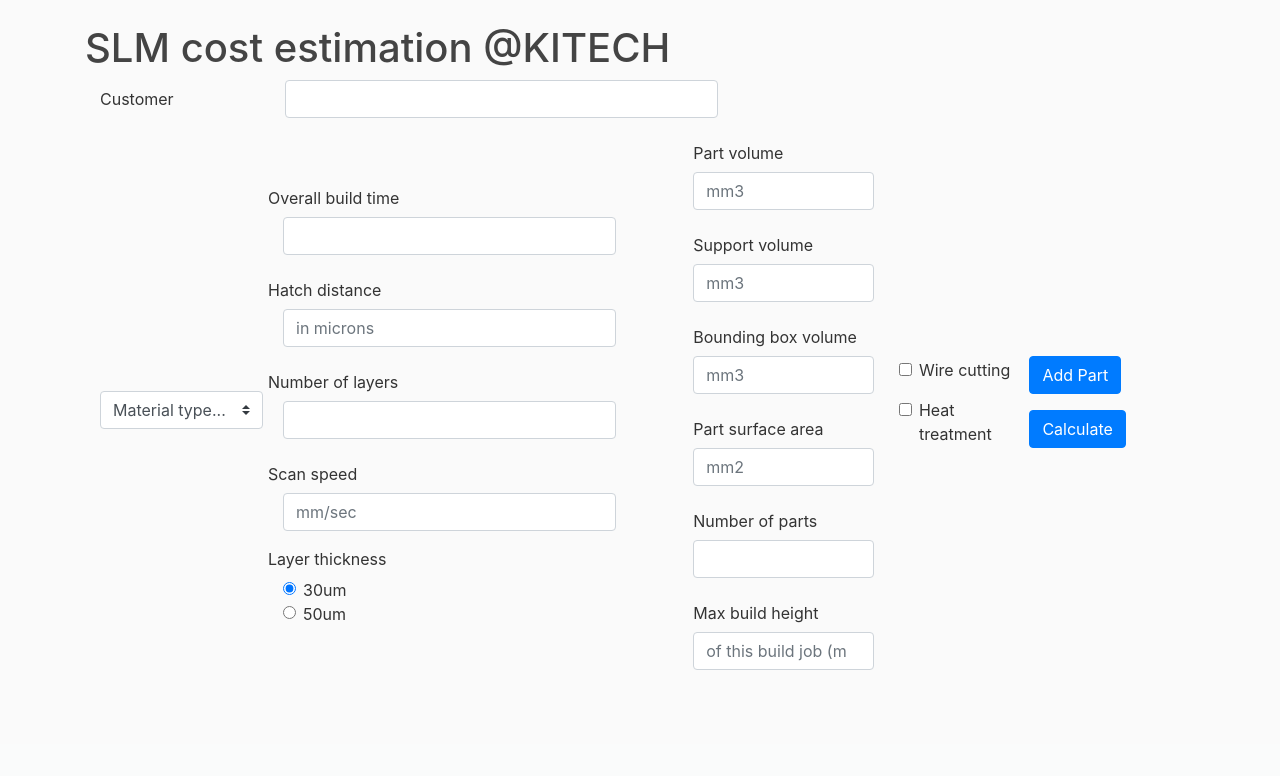
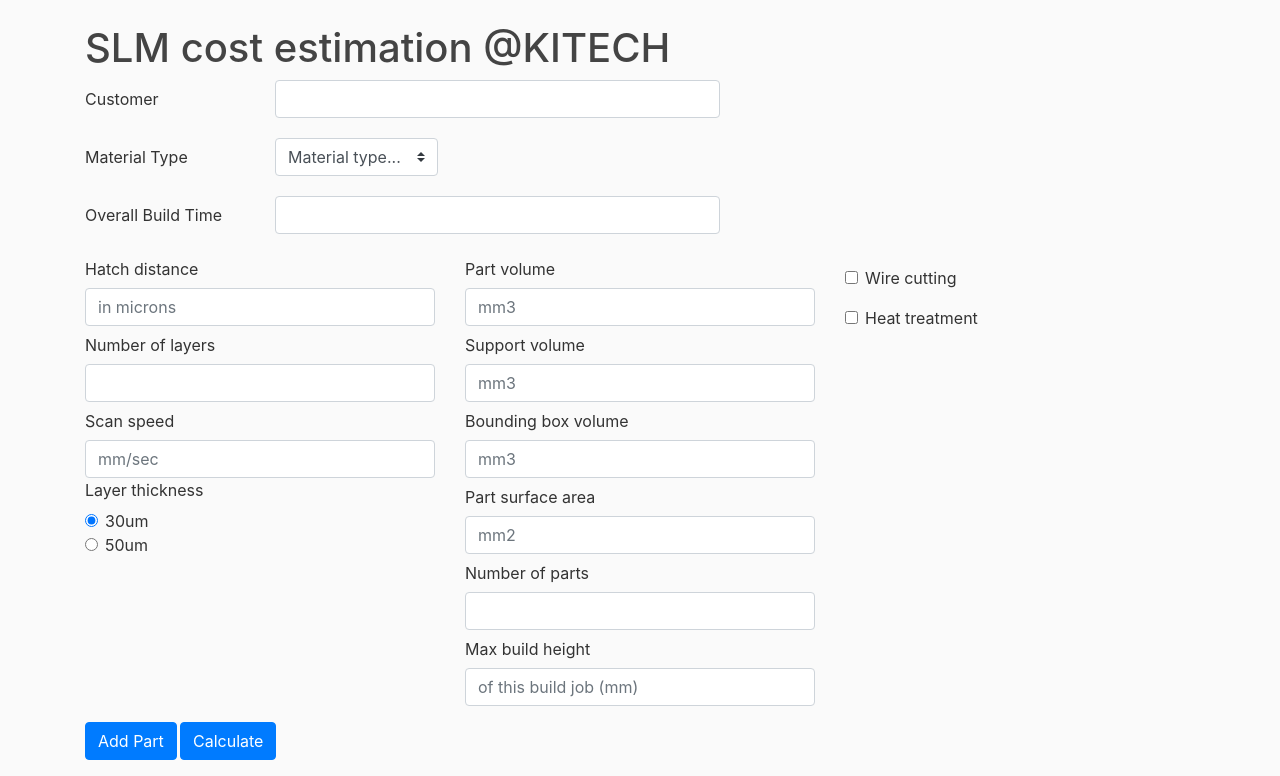
Before and after one commit to Ulan-tech/Ulan_cost, a Flask app: page / in a window 1280 px wide. Shown: the part 56-832 px from the top of the page. Before the commit the page ends 726 px from the top, so only its background shows below. Run offline with Flask 2, Linux system fonts and the light colour scheme; some libraries are stand-ins or nearby versions.

Commit message:
update layout for home.html

```diff
--- a/templates/home.html
+++ b/templates/home.html
@@ -2,8 +2,6 @@
 {% block content %}
 <h1>SLM cost estimation @KITECH</h1>
 <form action="{{ url_for('cost') }}" method="post">
-
-    <div class="col">
 
   <div class="form-group row">
     <label for="inputEmail3" class="col-sm-2 col-form-label">Customer</label>
@@ -11,11 +9,8 @@
       <input type="email" class="form-control" id="inputEmail3" placeholder="">
     </div>
   </div>
-
-
-
-
-        <div class="form-row align-items-center">
+  <div class="form-group row align-items-center">
+    <label for="inputEmail3" class="col-sm-2 col-form-label">Material Type</label>
     <div class="col-auto my-1">
       <label class="mr-sm-2 sr-only" for="inlineFormCustomSelect">Preference</label>
       <select class="custom-select mr-sm-2" id="inlineFormCustomSelect">
@@ -25,84 +20,34 @@
         <option value="ss316l">SS316L</option>
         <option value="ti_grade64">Ti Grade 2</option>
         <option value="ti64">Ti6Al4V</option>
-
       </select>
     </div>
-
-
-      <div class="dropdown">
-{#          <button class="btn btn-secondary dropdown-toggle" type="button" id="dropdownMenuButton" data-toggle="dropdown" aria-haspopup="true" aria-expanded="false">#}
-{#            Material type#}
-{#          </button>#}
-{#          <div class="dropdown-menu" aria-labelledby="dropdownMenuButton">#}
-{#            <a class="dropdown-item" href="#">Inconel</a>#}
-{#            <a class="dropdown-item" href="#">Maraging steel</a>#}
-{#            <a class="dropdown-item" href="#">SS316L</a>#}
-{#            <a class="dropdown-item" href="#">Ti Grade 2</a>#}
-{#            <a class="dropdown-item" href="#">Ti64</a>#}
-{#          </div>#}
-{#          <label for="firstname">Customer:</label>#}
-{#          <input name="customer" label="customer">#}
-{##}
-{#          <label for="firstname">Layer thickness:</label>#}
-{#          <input name="customer" label="customer">#}
-{##}
-{#          <label for="firstname">Hatch distance</label>#}
-{#          <input name="customer" label="customer">#}
-{##}
-{#          <label for="firstname">Number of layers</label>#}
-{#          <input name="customer" label="customer">#}
-{##}
-{#          <label for="firstname">Scan speed</label>#}
-{#          <input name="customer" label="customer">#}
-
-{#          <button type="submit">Calculate</button>#}
-
-  {#      Process parameter based#}
-
-
-
-<div class="col">
+  </div>
   <div class="form-group row">
-    <label for="inputEmail3" class="row-sm-2 col-form-label">Overall build time</label>
-    <div class="col-sm-10">
+    <label for="inputEmail3" class="col-sm-2 col-form-label">Overall Build Time</label>
+    <div class="col-sm-5">
       <input type="number" class="form-control" id="inputEmail3" placeholder="">
     </div>
   </div>
 
-
+  {# Process parameter based#}
   <div class="form-group row">
+    <div class="col">
       <label for="inputEmail3" class="row-sm-2 col-form-label">Hatch distance</label>
-    <div class="col-sm-10">
+      <div class="row-sm-10">
         <input type="number" class="form-control" id="inputEmail3" placeholder="in microns">
       </div>
-  </div>
-
-  <div class="form-group row">
       <label for="inputEmail3" class="row-sm-2 col-form-label">Number of layers</label>
-    <div class="col-sm-10">
+      <div class="row-sm-10">
         <input type="number" class="form-control" id="inputEmail3" placeholder=" ">
       </div>
-</div>
-
-
-   <div class="form-group row">
       <label for="inputEmail3" class="row-sm-2 col-form-label">Scan speed</label>
-    <div class="col-sm-10">
+      <div class="row-sm-10">
         <input type="number" class="form-control" id="inputEmail3" placeholder="mm/sec">
       </div>
-  </div>
-
-
-  <fieldset
-
-
-
-
-  class="form-group">
-    <div class="row">
+      <fieldset class="form-group">
         <legend class="col-form-label col-sm-7.5 pt-0">Layer thickness</legend>
-      <div class="col-sm-5">
+        <div class="row-sm-10">
           <div class="form-check">
             <input class="form-check-input" type="radio" name="gridRadios" id="gridRadios1" value="option1" checked>
             <label class="form-check-label" for="gridRadios1">
@@ -115,76 +60,51 @@
               50um
             </label>
           </div>
-          </label>
-        </div>
-      </div>
         </div>
       </fieldset>
-
     </div>
 
-
-{#      Part design feature based#}
-
-
+    {# Part design feature based#}
     <div class="col">
-
-    <div class="form-group row">
       <label for="inputEmail3" class="row-sm-2 col-form-label">Part volume</label>
       <div class="row-sm-10">
         <input type="number" class="form-control" id="inputEmail3" placeholder="mm3">
       </div>
-  </div>
-
-    <div class="form-group row">
       <label for="inputEmail3" class="row-sm-2 col-form-label">Support volume</label>
       <div class="row-sm-10">
         <input type="number" class="form-control" id="inputEmail3" placeholder="mm3">
       </div>
-  </div>
-
-    <div class="form-group row">
       <label for="inputEmail3" class="row-sm-2 col-form-label">Bounding box volume</label>
       <div class="row-sm-10">
         <input type="number" class="form-control" id="inputEmail3" placeholder="mm3">
       </div>
-  </div>
-
-    <div class="form-group row">
       <label for="inputEmail3" class="row-sm-2 col-form-label">Part surface area</label>
       <div class="row-sm-10">
         <input type="number" class="form-control" id="inputEmail3" placeholder="mm2">
       </div>
-  </div>
-
-    <div class="form-group row">
       <label for="inputEmail3" class="row-sm-2 col-form-label">Number of parts</label>
       <div class="row-sm-10">
         <input type="number" class="form-control" id="inputEmail3" placeholder="">
       </div>
-  </div>
 
-
-    <div class="form-group row">
       <label for="inputEmail3" class="row-sm-2 col-form-label">Max build height </label>
       <div class="row-sm-10">
         <input type="number" class="form-control" id="inputEmail3" placeholder="of this build job (mm)">
       </div>
+      {# <div class="form-group row">#}
+        {# <label for="inputEmail3" class="row-sm-2 col-form-label">Number of different parts </label>#}
+        {# <div class="col-sm-10">#}
+          {# <input type="number" class="form-control" id="inputEmail3" placeholder="">#}
+          {# </div>#}
+        {# </div>#}
     </div>
 
-
-{#    <div class="form-group row">#}
-{#    <label for="inputEmail3" class="row-sm-2 col-form-label">Number of different parts </label>#}
-{#    <div class="col-sm-10">#}
-{#      <input type="number" class="form-control" id="inputEmail3" placeholder="">#}
-{#    </div>#}
-{#  </div>#}
-</div>
-{#      Post-processing#}
+    {# Post-processing#}
     <div class="col">
       <div class="form-group row">
-        <div class="col-sm-2"></div>
-        <div class="col-sm-10">
+      </div>
+      <div class="form-group row">
+        <div class="col">
           <div class="form-check">
             <input class="form-check-input" type="checkbox" id="gridCheck1">
             <label class="form-check-label" for="gridCheck1">
@@ -193,12 +113,9 @@
           </div>
         </div>
       </div>
+      <div class="form-group row">
 
-
-
-     <div class="form-group row">
-        <div class="col-sm-2"></div>
-        <div class="col-sm-10">
+        <div class="col">
           <div class="form-check">
             <input class="form-check-input" type="checkbox" id="gridCheck1">
             <label class="form-check-label" for="gridCheck1">
@@ -208,21 +125,15 @@
         </div>
       </div>
     </div>
+  </div>
 
-
-<div class="col">
-  <div class="form-group row">
-    <div class="col-sm-10">
+  <div class="form-group row align-items-center">
+    <div class="col-sm-1">
       <button type="submit" class="btn btn-primary">Add Part</button>
     </div>
-  </div>
-
-  <div class="form-group row">
-    <div class="col-sm-10">
+    <div class="col-sm-1">
       <button type="submit" class="btn btn-primary">Calculate</button>
     </div>
-  </div>
-
   </div>
 </form>
 
```
Lines whose indentation alone changed are shown as unchanged.
